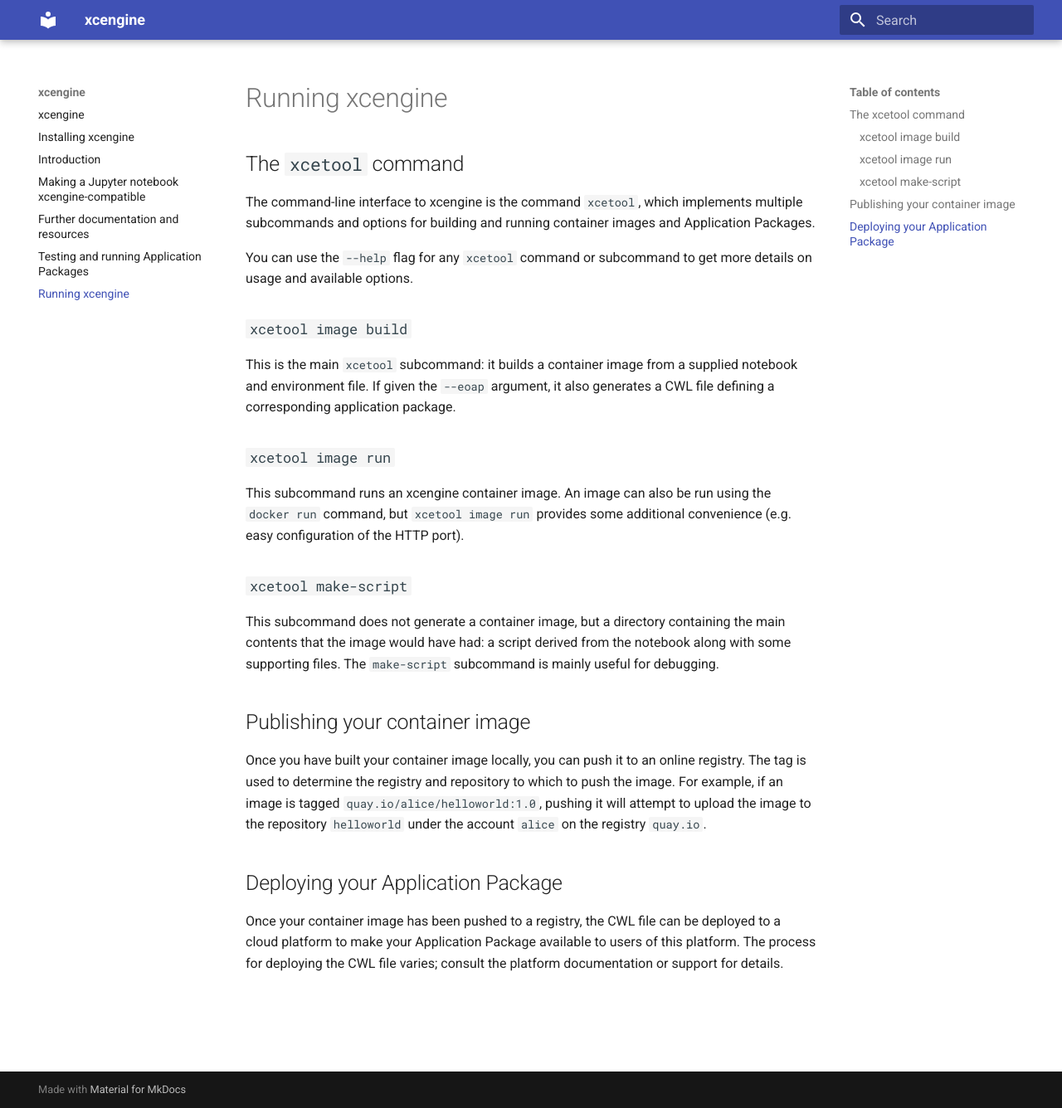
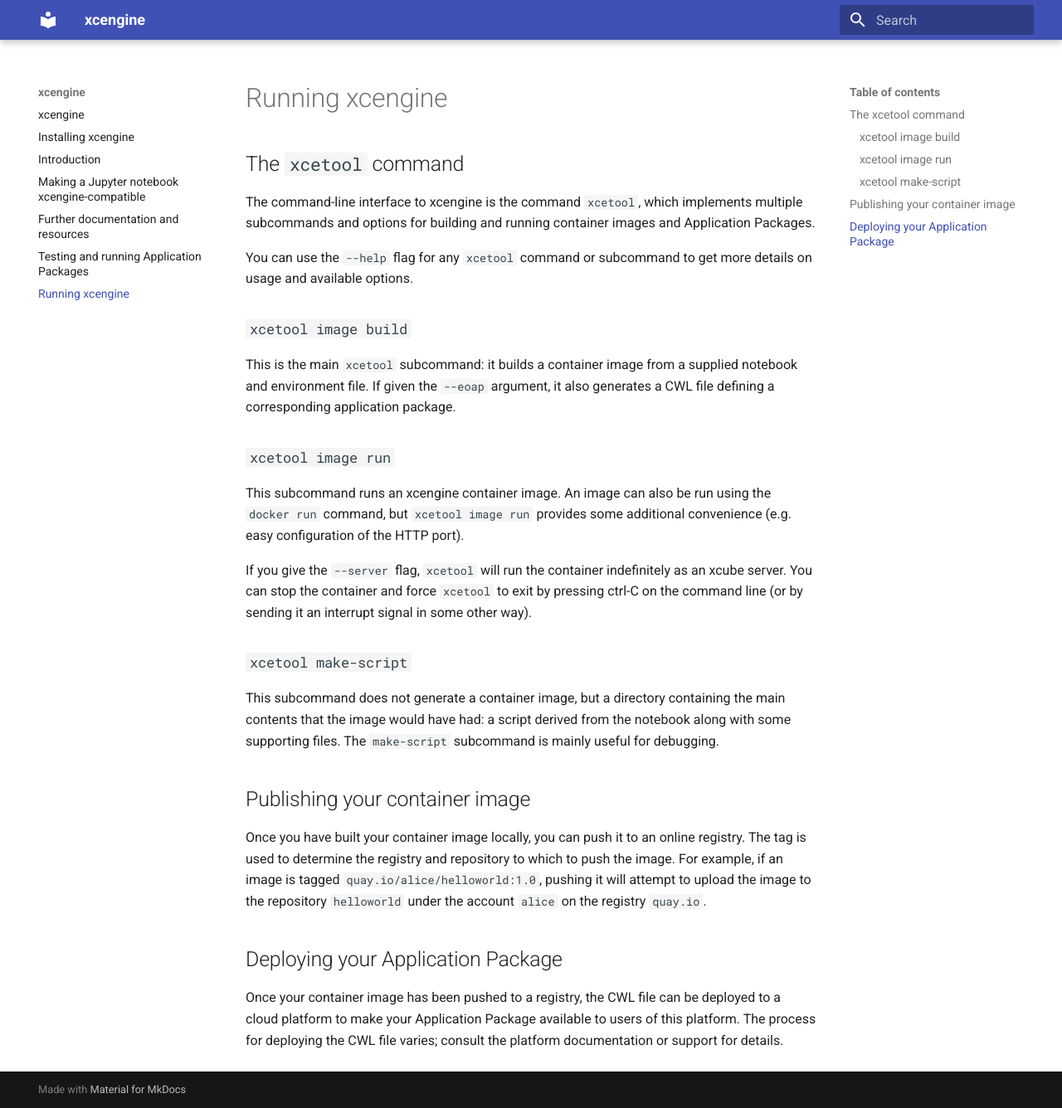
Before and after one commit to xcube-dev/xcengine, an MkDocs documentation site: the page built from docs/xcetool.md, in a window 1280 px wide and 1336 px high. Shown: the whole window at 83% size. Built offline with MkDocs 1.6.1 and Material for MkDocs 9.7.7, drawn with Linux system fonts in a browser that asks for light colours.

Commit message:
Document new SIGINT behaviour and update changelog
Addresses #62.

```diff
--- a/docs/xcetool.md
+++ b/docs/xcetool.md
@@ -21,6 +21,10 @@
 `docker run` command, but `xcetool image run` provides some additional convenience
 (e.g. easy configuration of the HTTP port).
 
+If you give the `--server` flag, `xcetool` will run the container indefinitely as an
+xcube server. You can stop the container and force `xcetool` to exit by pressing
+ctrl-C on the command line (or by sending it an interrupt signal in some other way).
+
 ### `xcetool make-script`
 
 This subcommand does not generate a container image, but a directory containing
```
Also changed, not shown: CHANGES.md (+1 -0 lines).
